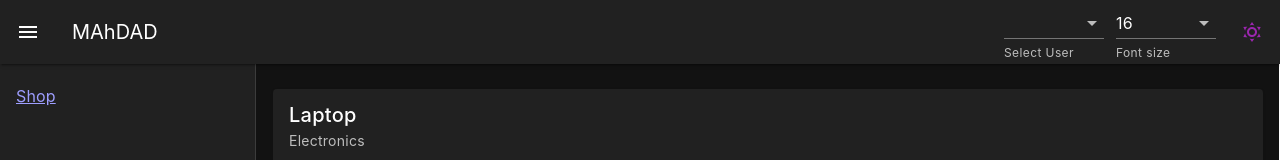
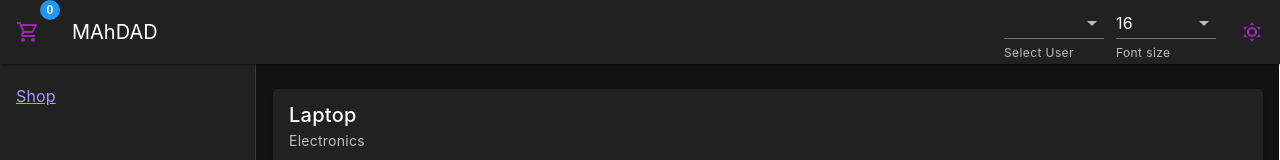
Before and after one commit to inaseri/mahdad-front-code-challenge, a Vue app: page /products in a window 1280 px wide. Shown: the top 160 px of the page. Built offline with nearby package versions, Linux system fonts and the light colour scheme; the HTML template or start-up script is replaced by a standard one.

Commit message:
feat: Add cart state & add product to cart

```diff
--- a/src/components/layout/Header.vue
+++ b/src/components/layout/Header.vue
@@ -1,9 +1,11 @@
 <script setup lang="ts">
 import { useThemeStore } from '@/stores/theme.ts'
-import { ref } from 'vue'
+import { onMounted, ref, watch } from 'vue'
 import UserSelect from '@/components/layout/UserSelect.vue'
+import { useCartStore } from '@/stores/cart.ts'
 
 const themeStore = useThemeStore()
+const cartStore = useCartStore()
 const defaultFont = ref(themeStore.fontSize)
 
 const changeFont = (event: string) => {
@@ -15,7 +17,10 @@ const changeFont = (event: string) => {
 <template>
   <v-app-bar :elevation="2">
     <template v-slot:prepend>
-      <v-app-bar-nav-icon></v-app-bar-nav-icon>
+      <v-badge :content="cartStore.getUserCart().length"           color="info"
+      >
+        <v-btn icon="mdi-cart-outline" color="purple"></v-btn>
+      </v-badge>
     </template>
 
     <v-app-bar-title>MAhDAD</v-app-bar-title>
--- /dev/null
+++ b/src/stores/cart.ts
@@ -0,0 +1,40 @@
+import { defineStore } from 'pinia'
+import { computed, reactive, ref } from 'vue'
+import { useUserStore } from '@/stores/user.ts'
+
+export interface Product {
+  id: string
+  name: string
+  category: string
+  userId?: string
+}
+
+export const useCartStore = defineStore(
+  'cart',
+  () => {
+    const userStore = useUserStore()
+
+    const user = computed(() => userStore.user)
+    const userCart = ref<Product[]>([])
+
+    function addToCart(data: Product) {
+      data.userId = String(user.value?.id)
+      userCart.value.push(data)
+      console.log(userCart)
+    }
+
+    function removeFromCart(productId: string) {
+      const index = userCart.value.findIndex((el: Product) => el.id === productId)
+      userCart.value.splice(index, 1)
+    }
+
+    function getUserCart() {
+      return userCart.value.filter((el: Product) => el.userId === String(user.value?.id))
+    }
+
+    return { addToCart, removeFromCart, getUserCart, userCart }
+  },
+  {
+    persist: true,
+  },
+)
--- a/src/views/Products.vue
+++ b/src/views/Products.vue
@@ -3,7 +3,7 @@
     <div class="flex-column	" v-for="item of items" :key="item.id">
       <v-card class="mt-2" :title="item.name" :subtitle="item.category">
         <v-card-actions>
-          <v-btn color="success">Add To Card</v-btn>
+          <v-btn color="success" @click="addProduct(item)">Add To Card</v-btn>
         </v-card-actions>
       </v-card>
     </div>
@@ -13,6 +13,12 @@
 <script setup lang="ts">
 import products from '@/assets/jsons/products.json'
 import { computed } from 'vue'
+import { type Product, useCartStore } from '@/stores/cart.ts'
 
+const cartStore = useCartStore()
 const items = computed(() => products.products)
+
+const addProduct = (item: Product) => {
+  cartStore.addToCart(item)
+}
 </script>
```
